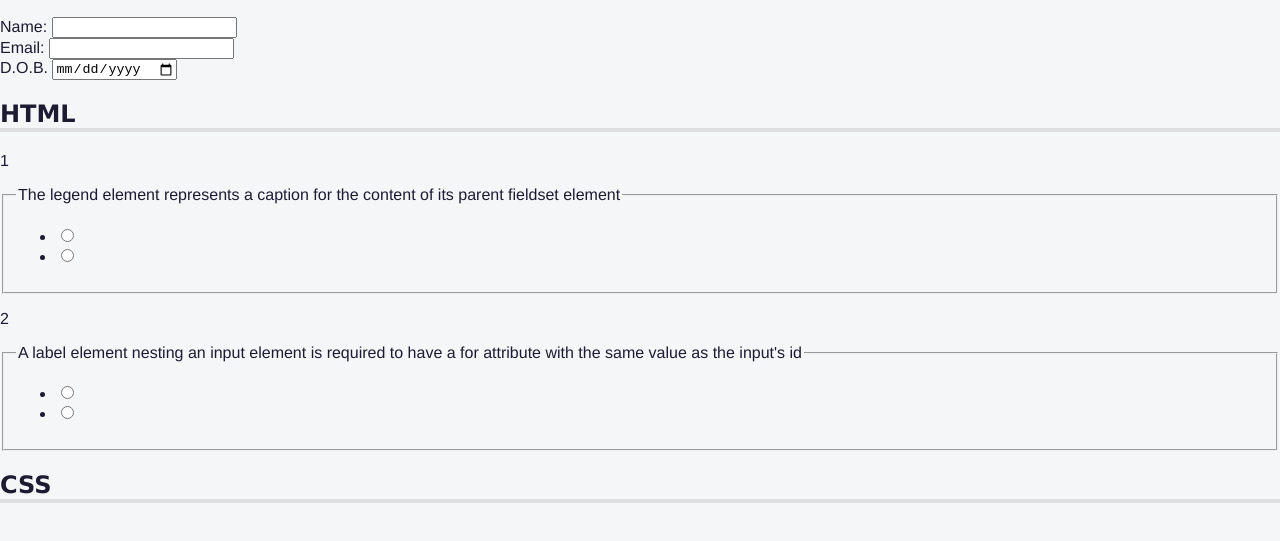
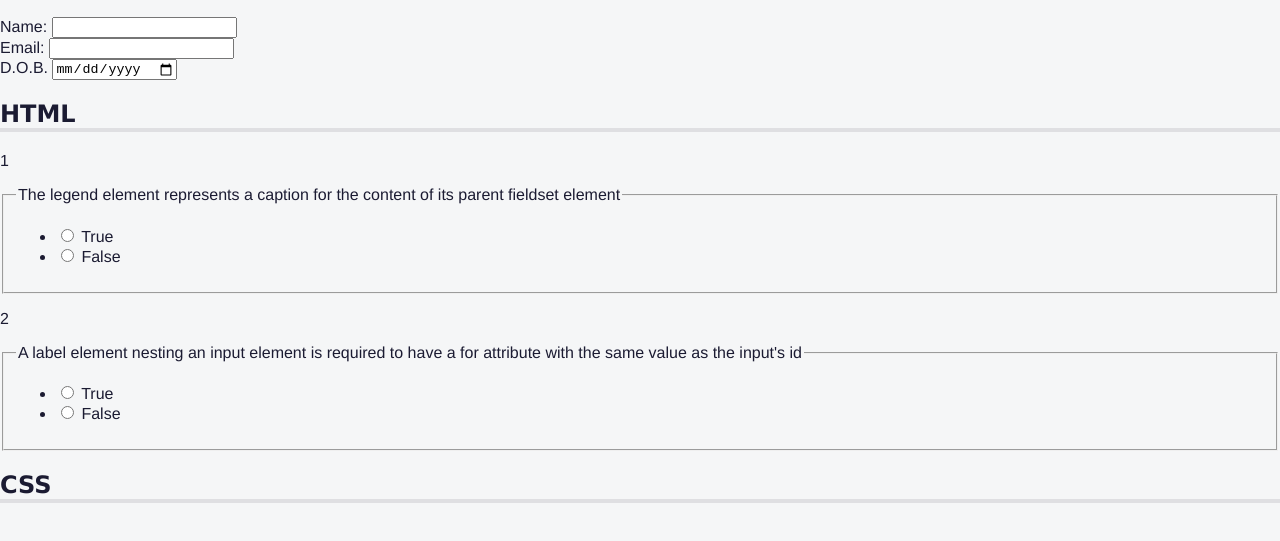
Before and after one commit to AhseomC/building-a-quiz, a plain HTML site: page index.html in a window 1280 px wide. Shown: the part 105-646 px from the top of the page. Drawn offline with Linux system fonts and the light colour scheme.

Commit message:
Update index.html

```diff
--- a/index.html
+++ b/index.html
@@ -47,13 +47,15 @@
               </legend>
               <ul class="answers-list">
                 <li>
-                  <label>
-                    <input type="radio" />
+                  <label for="q1-a1">
+                    <input type="radio" id="q1-a1" value="true" />
+                    True
                   </label>
                 </li>
                 <li>
-                  <label>
-                    <input type="radio" />
+                  <label for="q1-a2">
+                    <input type="radio" id="q1-a2" value="false" />
+                    False
                   </label>
                 </li>
               </ul>
@@ -68,13 +70,15 @@
               </legend>
               <ul class="answers-list">
                 <li>
-                  <label>
-                    <input type="radio" />
+                  <label for="q2-a1">
+                    <input type="radio" id="q2-a1" value="true" />
+                    True
                   </label>
                 </li>
                 <li>
-                  <label>
-                    <input type="radio" />
+                  <label for="q2-a2">
+                    <input type="radio" id="q2-a2" value="false" />
+                    False
                   </label>
                 </li>
               </ul>
```
